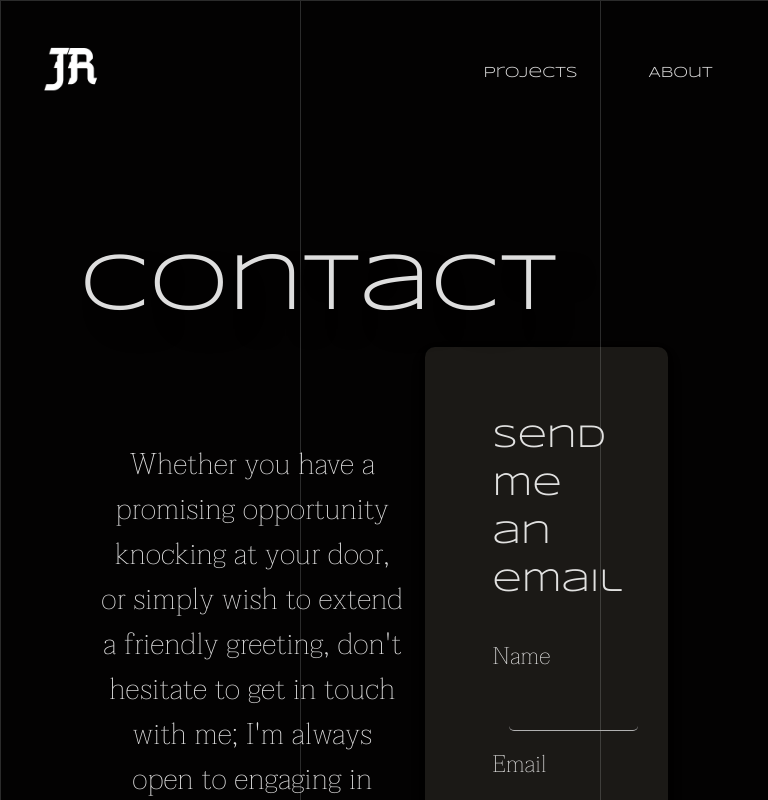
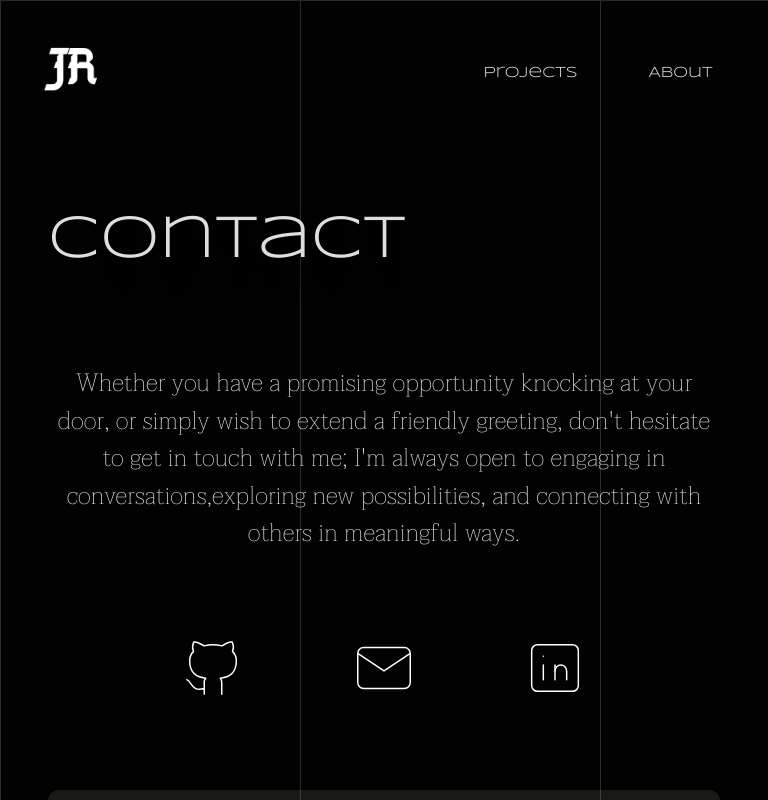
Before and after one commit to JanJanR/Portfolio-2.0, a React (Vite) app: page /contact in a window 768 px wide. Shown: the top 800 px of the page. Built offline with nearby package versions, Linux system fonts and the light colour scheme.

Commit message:
contact media query

```diff
--- a/src/styles/Contact.css
+++ b/src/styles/Contact.css
@@ -104,3 +104,31 @@ textarea {
   color: white;
   cursor: pointer;
 }
+
+@media screen and (min-width: 768px) and (max-width: 1000px) {
+  .left-contact {
+    width: 100%;
+    padding-top: 5rem;
+  }
+
+  .contact-title h1 {
+    font-size: 60px;
+  }
+
+  .contact-container {
+    padding: 3rem;
+  }
+
+  .contact-content {
+    display: flex;
+    flex-direction: column;
+  }
+
+  .right-contact {
+    width: 100%;
+  }
+
+  .contact-description h2 {
+    font-size: 25px;
+  }
+}
```
